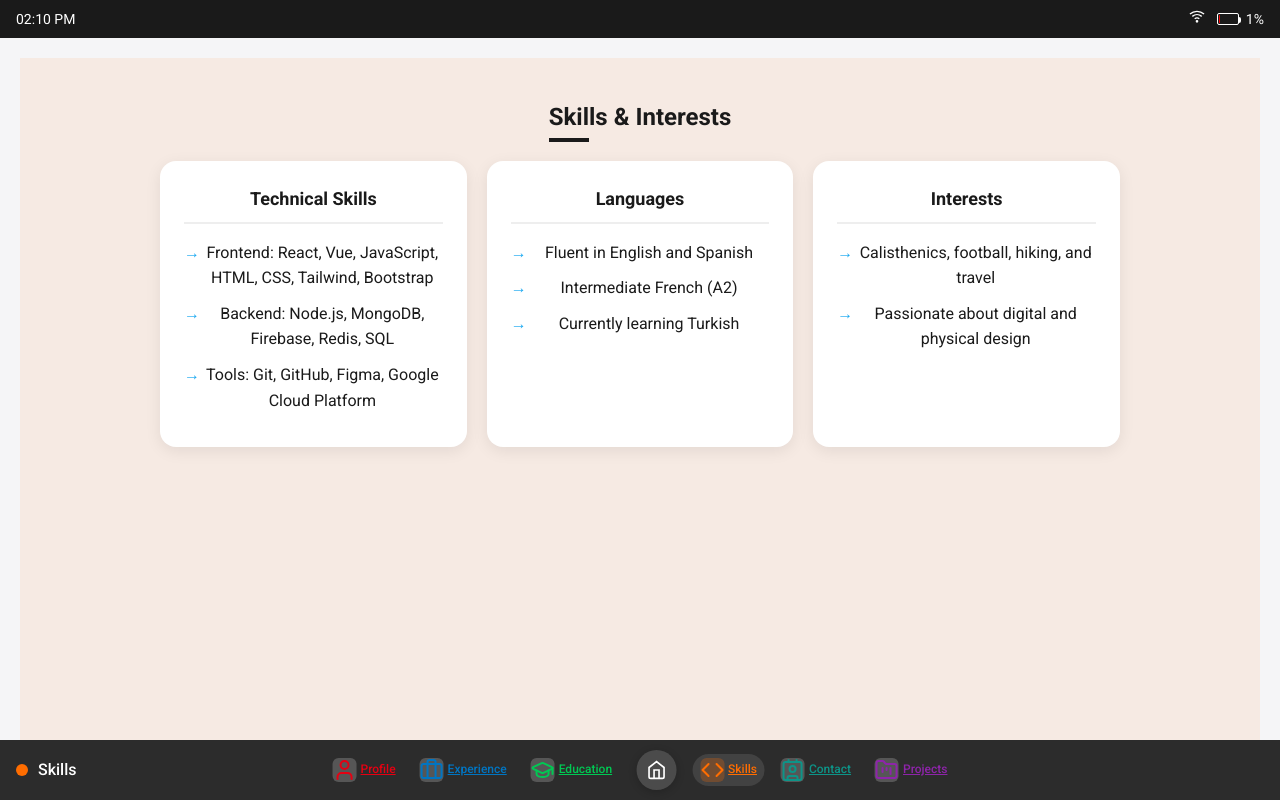
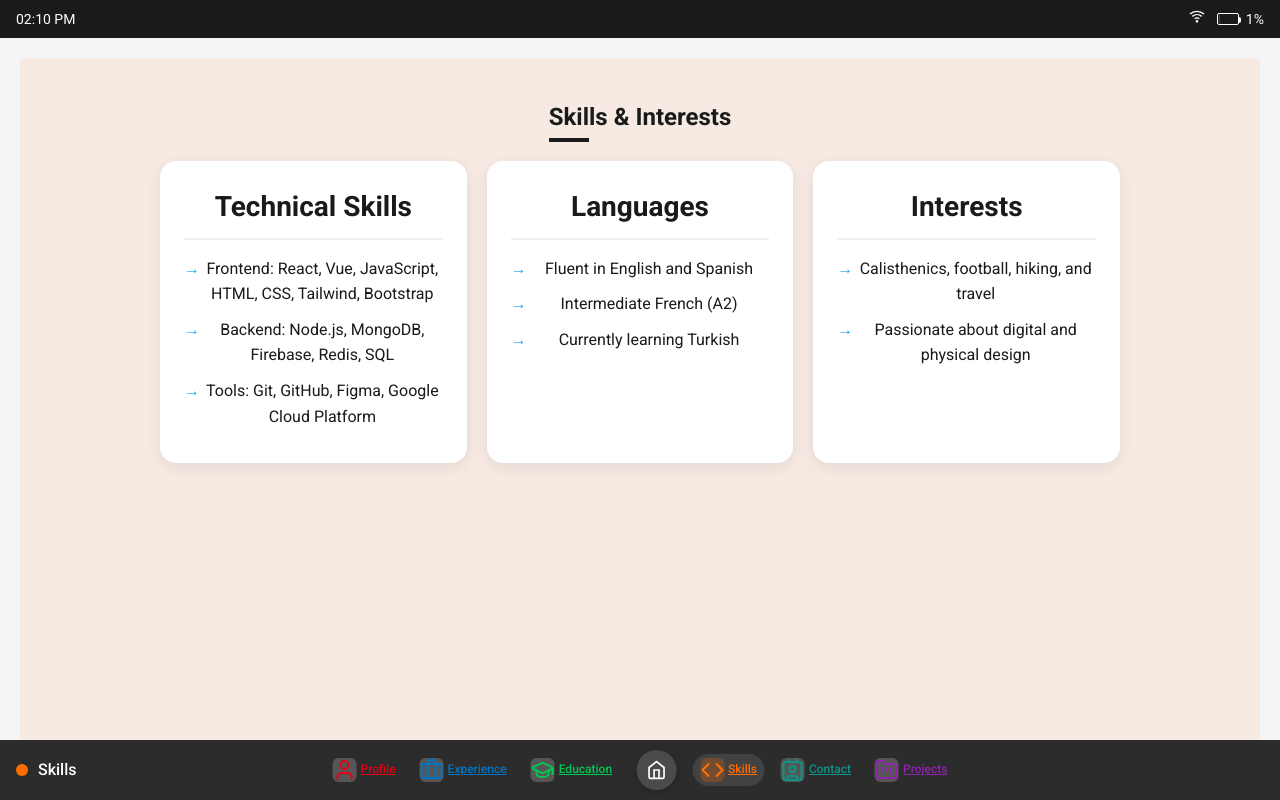
Before and after one commit to daviddc5/DavidDiazClifton, a React (Create React App) app in the folder david-portfolio/: page /skills in a window 1280 px wide. Built offline with nearby package versions, Linux system fonts and the light colour scheme.

Commit message:
modify skills title size

```diff
--- a/david-portfolio/src/styles/NintendoSwitch.css
+++ b/david-portfolio/src/styles/NintendoSwitch.css
@@ -425,7 +425,7 @@ body {
 }
 
 .skill-category h3 {
-  font-size: 18px;
+  font-size: 28px;
   font-weight: 700;
   margin-bottom: 16px;
   color: var(--switch-dark);
```
